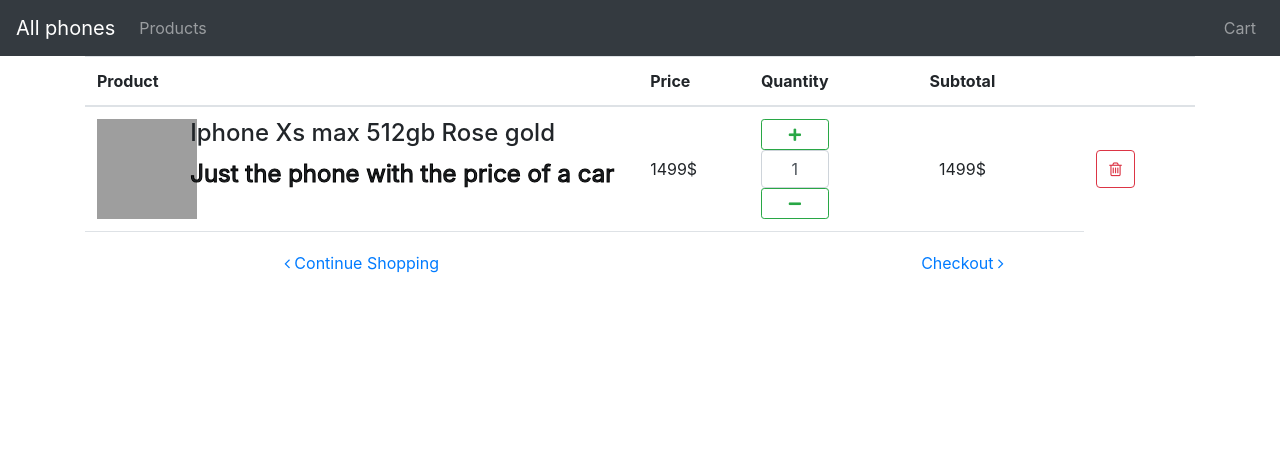
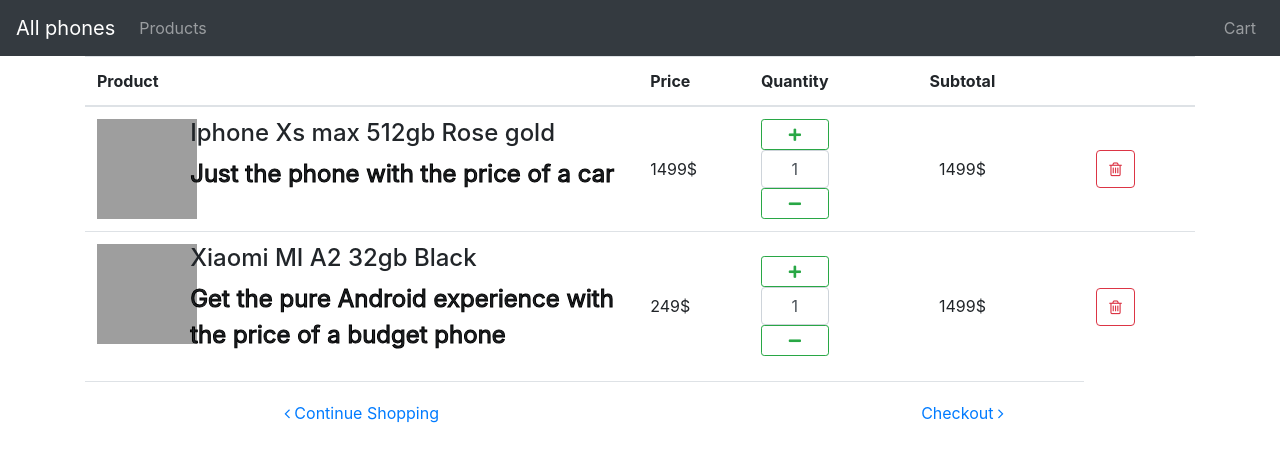
Before and after one commit to staelerss/Python, a Flask app: page /cart in a window 1280 px wide. Shown: the top 462 px of the page. Run offline with Flask 2, Linux system fonts and the light colour scheme; some libraries are stand-ins or nearby versions; grey boxes are pictures that could not be loaded.

Commit message:
Adding additional instruments

```diff
--- a/templates/cart.html
+++ b/templates/cart.html
@@ -31,9 +31,32 @@
             </td>
             <td data-th="Price">1499$</td>
             <td data-th="Quantity" class="text-center">
-                <button class="btn btn-outline-success btn-sm btn-block pl"><i class="fas fa-plus"></i></button>
+                <button class="btn btn-outline-success btn-sm btn-block"><i class="fas fa-plus"></i></button>
                 <input type="text" class="form-control text-center" id="amount" contenteditable="false" value="1">
-                <button class="btn btn-outline-success btn-sm btn-block pl"><i class="fas fa-minus"></i></button>
+                <button class="btn btn-outline-success btn-sm btn-block"><i class="fas fa-minus"></i></button>
+            </td>
+            <td data-th="Subtotal" class="text-center">1499$</td>
+            <td class="actions" data-th="">
+                <button class="btn btn-outline-danger"><i class="fa fa-trash-o"></i></button>
+            </td>
+        </tr>
+        <tr>
+            <td data-th="Product">
+                <div class="row">
+                    <div class="col-sm-2 hidden-xs"><img
+                            src="https://biggeek.ru/files/products/mi-6x-mi-6x5-99-fhd-snapdragon-660-4.jpg_640x640-1_2.435x435.435x435_2.435x435.jpg?49a7cb5039a778ee7f860ae9ef361226"
+                            alt="..." class="img-responsive"/></div>
+                    <div class="col-sm-10">
+                        <h4 class="nomargin">Xiaomi MI A2 32gb Black</h4>
+                        <p>Get the pure Android experience with the price of a budget phone</p>
+                    </div>
+                </div>
+            </td>
+            <td data-th="Price">249$</td>
+            <td data-th="Quantity" class="text-center">
+                <button class="btn btn-outline-success btn-sm btn-block"><i class="fas fa-plus"></i></button>
+                <input type="text" class="form-control text-center" id="amount2" contenteditable="false" value="1">
+                <button class="btn btn-outline-success btn-sm btn-block"><i class="fas fa-minus"></i></button>
             </td>
             <td data-th="Subtotal" class="text-center">1499$</td>
             <td class="actions" data-th="">
--- a/templates/shipment.html
+++ b/templates/shipment.html
@@ -25,7 +25,6 @@
     <div class="form-row">
         <input type="text" class="form-control">
     </div>
-    <div class=""></div>
     <div class="form-row">
         <label for="shipmentMethod">Select shipment method:</label>
         <select class="form-control" id="shipmentMethod">
@@ -34,5 +33,4 @@
             <option>СДЭК</option>
     </div>
 </div>
-
 {% endblock %}
```
